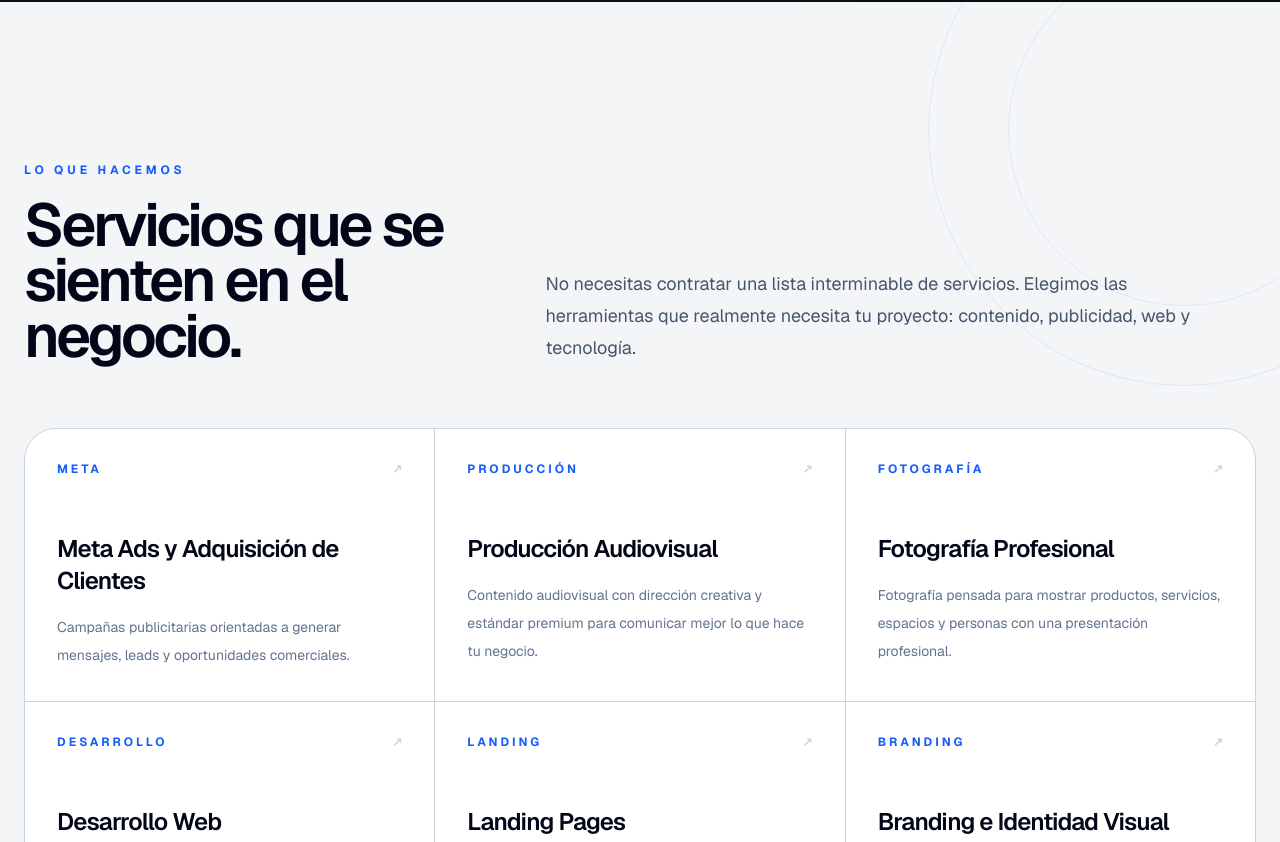
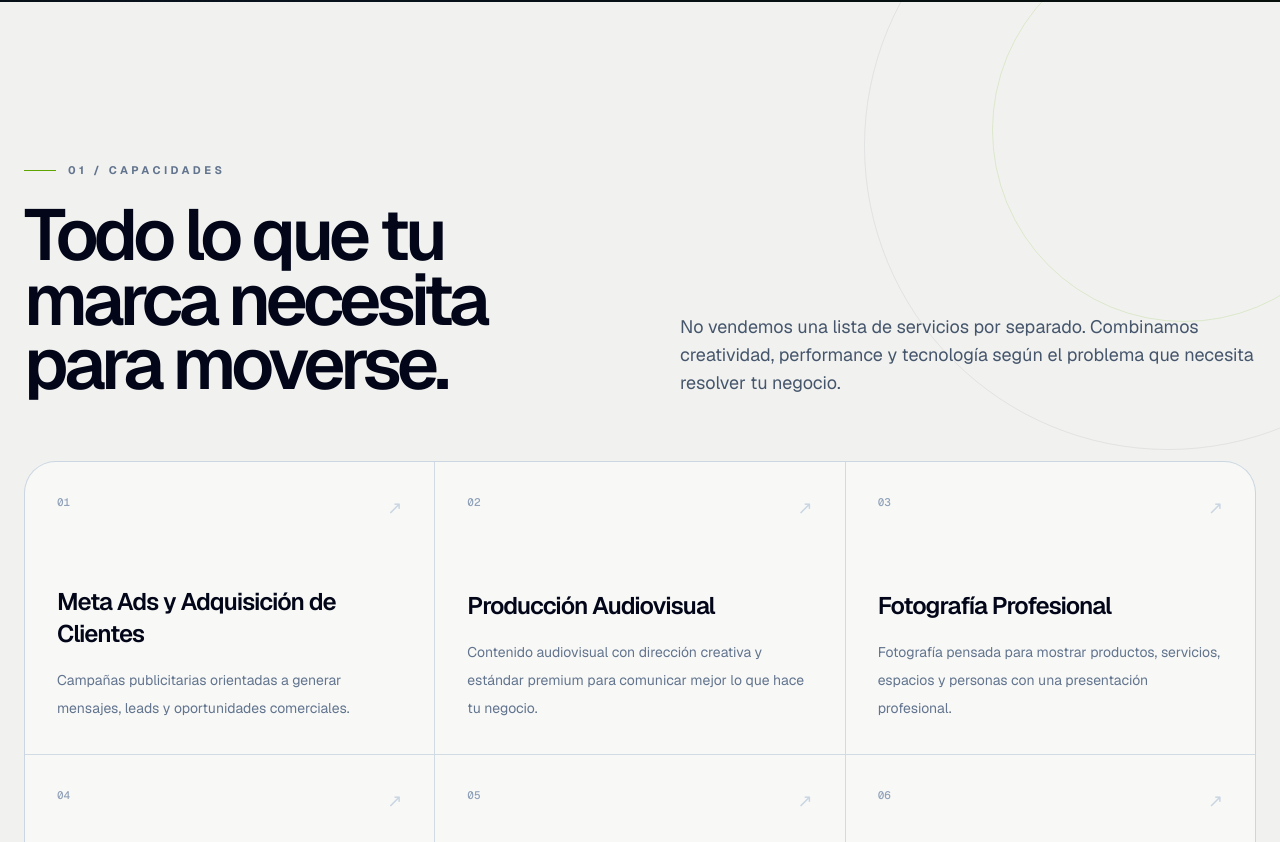
Before and after one commit to pablowebster94-sudo/advibe, a Next.js app: page / in a window 1280 px wide. Shown: the part 918-1760 px from the top of the page. Built offline with nearby package versions, Linux system fonts and the light colour scheme.

Commit message:
design: refine AdVibe services section

```diff
--- a/components/Services.tsx
+++ b/components/Services.tsx
@@ -5,30 +5,37 @@ import { services } from "@/lib/content";
 
 export default function Services() {
   return (
-    <section id="servicios" className="relative overflow-hidden bg-[#f4f5f7] py-24 text-slate-950 sm:py-32 lg:py-40">
-      <div className="absolute right-[-10rem] top-[-8rem] h-[32rem] w-[32rem] rounded-full border border-blue-600/10" />
-      <div className="absolute right-[-5rem] top-[-3rem] h-[22rem] w-[22rem] rounded-full border border-blue-600/10 animate-pulse-ring" />
+    <section id="servicios" className="relative overflow-hidden bg-[#f1f2ef] py-24 text-slate-950 sm:py-32 lg:py-40">
+      <div className="absolute right-[-12rem] top-[-10rem] h-[38rem] w-[38rem] rounded-full border border-slate-900/[0.07]" />
+      <div className="absolute right-[-6rem] top-[-4rem] h-[24rem] w-[24rem] rounded-full border border-lime-600/15" />
       <div className="mx-auto max-w-7xl px-6">
-        <div className="grid gap-12 lg:grid-cols-[0.8fr_1.2fr] lg:items-end">
+        <div className="grid gap-10 lg:grid-cols-[0.95fr_1.05fr] lg:items-end">
           <div>
-            <p className="text-xs font-bold uppercase tracking-[0.32em] text-blue-600">Lo que hacemos</p>
-            <h2 className="mt-5 max-w-xl text-5xl font-semibold leading-[0.92] tracking-[-0.055em] sm:text-6xl">Servicios que se sienten en el negocio.</h2>
+            <p className="flex items-center gap-3 text-[11px] font-bold uppercase tracking-[0.32em] text-slate-500"><span className="h-px w-8 bg-lime-600" /> 01 / Capacidades</p>
+            <h2 className="mt-6 max-w-2xl text-5xl font-semibold leading-[0.9] tracking-[-0.065em] sm:text-6xl lg:text-7xl">Todo lo que tu marca necesita para moverse.</h2>
           </div>
-          <p className="max-w-2xl text-lg leading-8 text-slate-600">No necesitas contratar una lista interminable de servicios. Elegimos las herramientas que realmente necesita tu proyecto: contenido, publicidad, web y tecnología.</p>
+          <p className="max-w-xl justify-self-end text-base leading-7 text-slate-600 sm:text-lg">No vendemos una lista de servicios por separado. Combinamos creatividad, performance y tecnología según el problema que necesita resolver tu negocio.</p>
         </div>
 
-        <div className="mt-16 grid gap-px overflow-hidden rounded-[2rem] border border-slate-300 bg-slate-300 md:grid-cols-2 xl:grid-cols-3">
+        <div className="mt-16 grid gap-px overflow-hidden rounded-[2rem] border border-slate-300/80 bg-slate-300/80 md:grid-cols-2 xl:grid-cols-3">
           {services.map((service, index) => (
-            <motion.article key={service.title} initial={{ opacity: 0, y: 24 }} whileInView={{ opacity: 1, y: 0 }} viewport={{ once: true, amount: 0.15 }} transition={{ duration: 0.55, delay: index * 0.035, ease: [0.22, 1, 0.36, 1] }} whileHover={{ backgroundColor: "#075BFF", color: "#ffffff" }} className="group relative min-h-64 bg-white p-7 transition-colors duration-500 sm:p-8">
-              <div className="flex items-start justify-between gap-6">
-                <span className="text-xs font-bold uppercase tracking-[0.25em] text-blue-600 transition-colors group-hover:text-white/60">{service.title.split(" ")[0]}</span>
-                <span className="text-xs font-semibold text-slate-300 transition-colors group-hover:text-white/35">↗</span>
+            <motion.article key={service.title} initial={{ opacity: 0, y: 20 }} whileInView={{ opacity: 1, y: 0 }} viewport={{ once: true, amount: 0.12 }} transition={{ duration: .5, delay: index * .025, ease: [0.22,1,0.36,1] }} whileHover={{ backgroundColor: "#0a0d0f", color: "#ffffff" }} className="group relative flex min-h-72 flex-col bg-[#f8f9f7] p-7 transition-colors duration-500 sm:p-8">
+              <div className="flex items-start justify-between">
+                <span className="font-mono text-[11px] font-medium text-slate-400 transition-colors group-hover:text-lime-300">{service.icon}</span>
+                <span className="text-lg text-slate-300 transition-all duration-500 group-hover:-translate-y-1 group-hover:translate-x-1 group-hover:text-lime-300">↗</span>
               </div>
-              <h3 className="mt-14 max-w-sm text-2xl font-semibold tracking-[-0.035em] text-slate-950 transition-colors group-hover:text-white">{service.title}</h3>
-              <p className="mt-4 max-w-sm text-sm leading-7 text-slate-500 transition-colors group-hover:text-white/70">{service.description}</p>
-              <div className="absolute bottom-0 left-0 h-1 w-0 bg-white transition-all duration-500 group-hover:w-full" />
+              <div className="mt-auto pt-16">
+                <h3 className="max-w-sm text-2xl font-semibold tracking-[-0.04em] text-slate-950 transition-colors group-hover:text-white">{service.title}</h3>
+                <p className="mt-4 max-w-sm text-sm leading-7 text-slate-500 transition-colors group-hover:text-white/60">{service.description}</p>
+              </div>
+              <div className="absolute bottom-0 left-0 h-0.5 w-0 bg-lime-300 transition-all duration-500 group-hover:w-full" />
             </motion.article>
           ))}
+        </div>
+
+        <div className="mt-5 flex flex-col gap-3 border-t border-slate-300 pt-5 text-xs text-slate-500 sm:flex-row sm:items-center sm:justify-between">
+          <span>01—13 / Capacidades AdVibe</span>
+          <span>Seleccionamos solo lo que aporta al objetivo.</span>
         </div>
       </div>
     </section>
```
